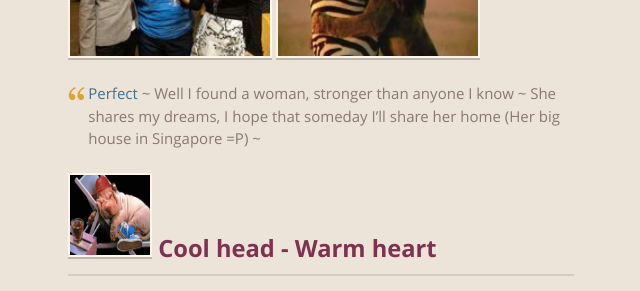
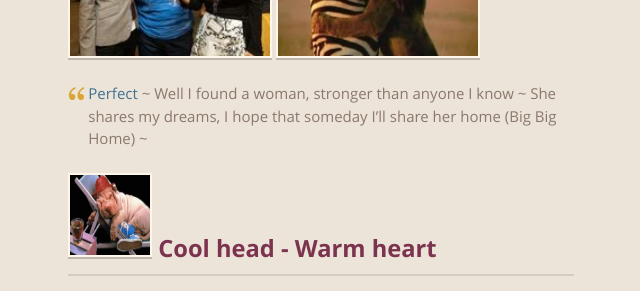
Before and after one commit to projectcinderella/projectcinderella.github.io, a Jekyll site: the page built from index.md, in a window 1280 px wide and 900 px high, scrolled down 731 px. Shown: the part 175-466 px from the top of the window, without its empty margins (319-959 px from the left). Built offline with Jekyll 4.4.1, drawn with Linux system fonts in a browser that asks for light colours; comment, search, counter and statistics services are not loaded.

Commit message:
Update index.md

```diff
--- a/index.md
+++ b/index.md
@@ -11,7 +11,7 @@ Has a great **HEART** that shows genuine care for people around her. She is gene
 <p><img src="https://raw.githubusercontent.com/projectcinderella/projectcinderella.github.io/master/assets/images/friendtoall.jpeg" alt="Example" width="200" height="200">
 <img src="https://raw.githubusercontent.com/projectcinderella/projectcinderella.github.io/master/assets/images/Compassion 1.png" alt="Example" width="200" height="200"></p>
 > <a href="https://www.youtube.com/watch?v=eiDiKwbGfIY">Perfect</a> ~ Well I found a woman, stronger than anyone I know ~
-She shares my dreams, I hope that someday I'll share her home (Her big house in Singapore =P) ~
+She shares my dreams, I hope that someday I'll share her home (Big Big Home) ~
 
 #### <img src="https://raw.githubusercontent.com/projectcinderella/projectcinderella.github.io/master/assets/images/Zen 1.jpg" alt="Example" width="80" height="80"> Cool head - Warm heart
 She makes people around her feel calm and she is composed despite all the **牛鬼蛇神**. With her guidance, we **take control** in whatever space that we operate, no matter in the middle of the highway or in a meeting with the most difficult person on earth. Her frequently used encouragement to herself and us, **ZEN!!!**
```
